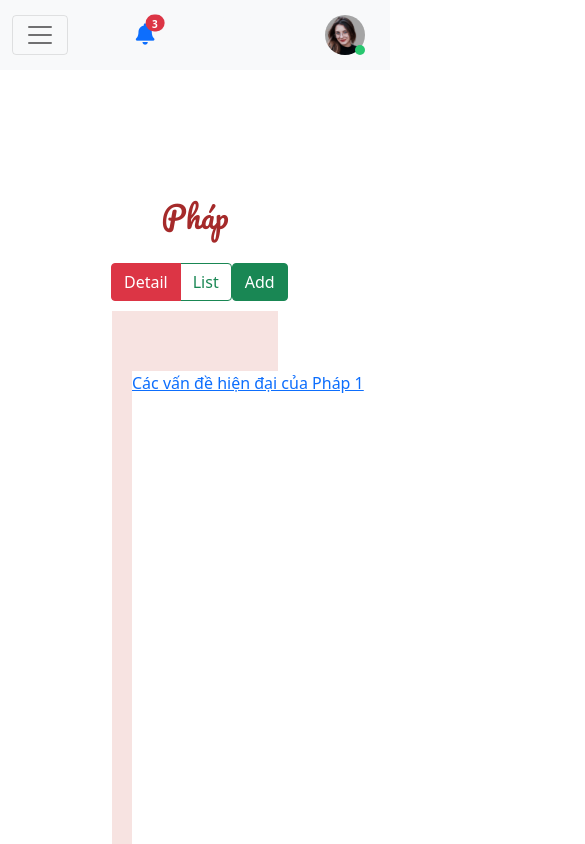
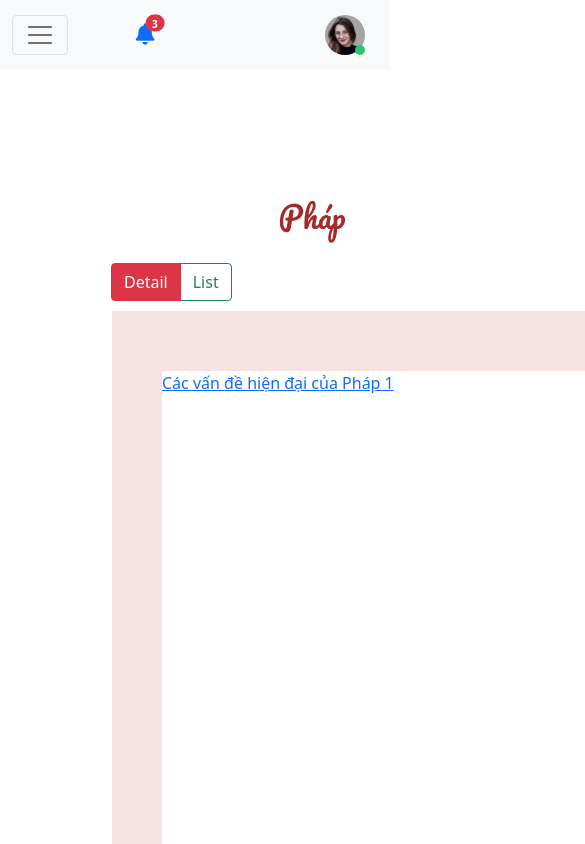
Before and after one commit to 18521542/CultureShare, a React (Create React App) app: page /france in a window 390 px wide. Shown: the top 844 px of the page, 585 px wide, since content can reach past the window. Built offline with nearby package versions, Linux system fonts and the light colour scheme; some icons are missing.

Commit message:
fix responsive

```diff
--- a/src/pages/postPages/PostsPage.css
+++ b/src/pages/postPages/PostsPage.css
@@ -1,6 +1,7 @@
 .thread-container{
     padding: 100px;
     min-height: none;
+    min-width: 600px;
 }
 
 .header-container{
@@ -16,12 +17,14 @@
     flex-direction: row;
     justify-content: space-between;
     padding:10px 0 10px 0;
+    min-width: 600px;
 }
 
 .posts-list-container {
     /* height: 1200px; */
     background-color: #f7e3e1;
     padding: 50px 10px 50px 10px;
+    min-width: 600px;
 }
 
 .title {
--- a/src/pages/postPages/PostsPage.js
+++ b/src/pages/postPages/PostsPage.js
@@ -91,7 +91,6 @@ function PostsPage() {
             {/* 2 btn */}
             <div className="action-container">
                 {renderTwoButton()}
-                <span className="btn-add"><Button variant="success">Add</Button>{' '}</span>
             </div>
 
             {/* List */}
```
